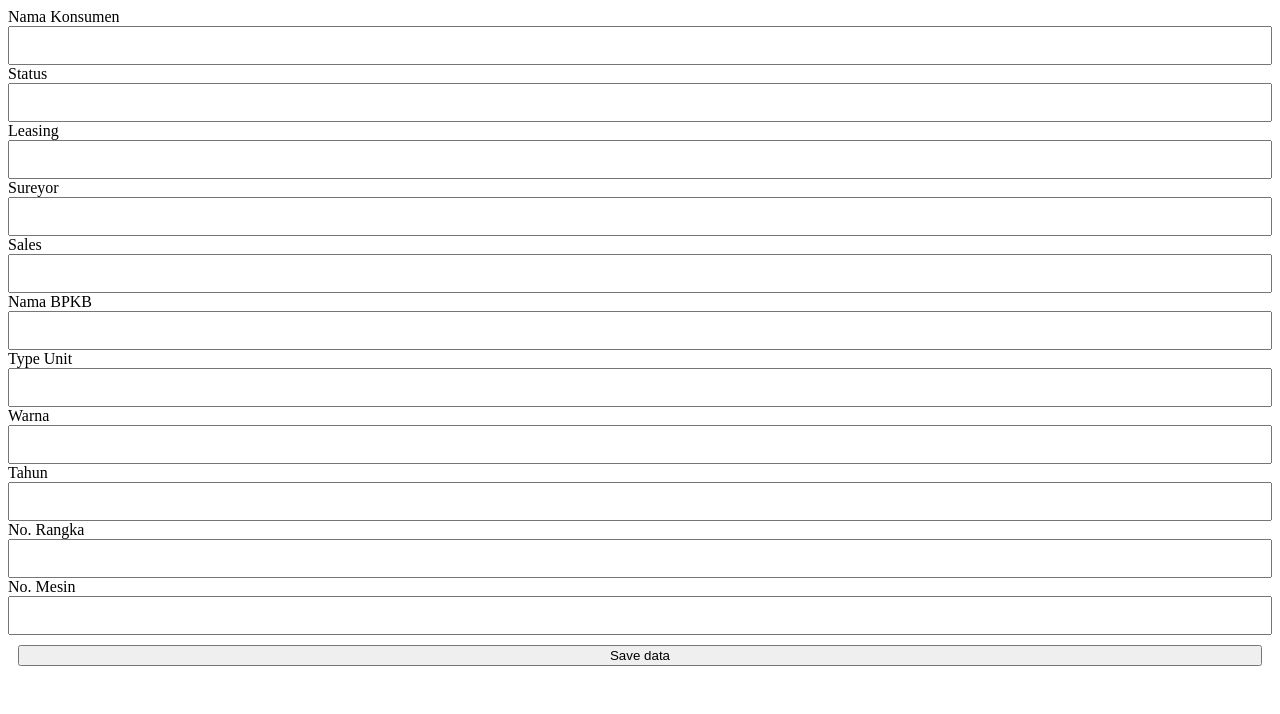
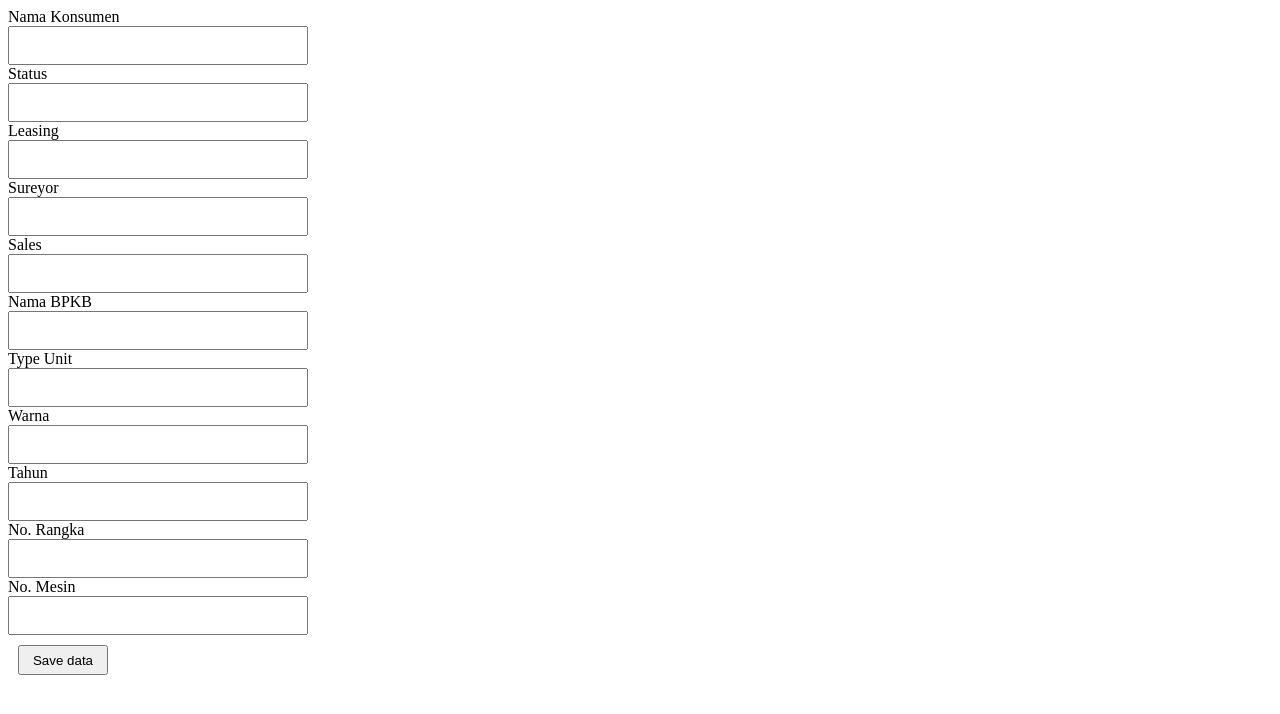
Before and after one commit to Amirullah23/projectul, a plain HTML site: page index.html in a window 1280 px wide. Drawn offline with Linux system fonts and the light colour scheme.

Commit message:
fix style

```diff
--- a/index.html
+++ b/index.html
@@ -7,6 +7,7 @@
     <title>Document</title>
     <style>
 #form-div {
+  width: 300px;
 display: flex;
 flex-direction: column;
 flex-wrap: wrap;
@@ -15,6 +16,9 @@ input{
   padding: 10px;
 }
 button{
+  width: 90px;
+  width: 90px;
+  height: 30px;
   margin: 10px;
 }
     </style>
```
